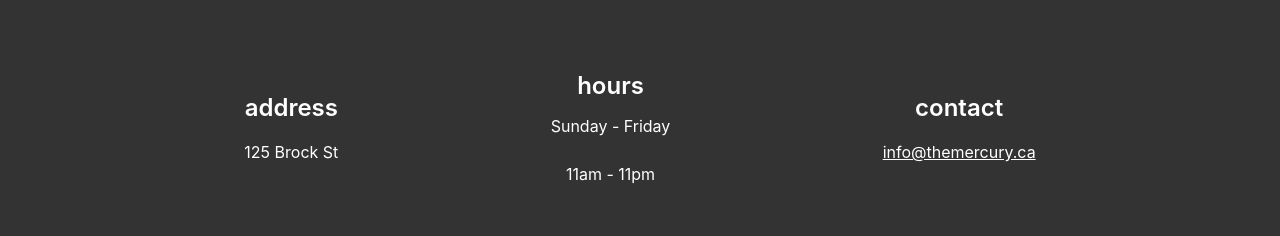
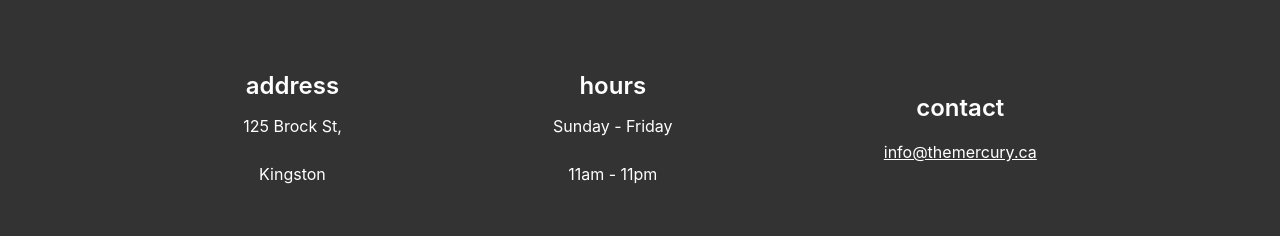
Before and after one commit to Saravanan0805/mercury, a React (Create React App) app: page / in a window 1280 px wide. Shown: the part 710-946 px from the top of the page. Built offline with nearby package versions, Linux system fonts and the light colour scheme.

Commit message:
updated address

```diff
--- a/src/components/landing-page/ContectSection.jsx
+++ b/src/components/landing-page/ContectSection.jsx
@@ -16,8 +16,9 @@ export const ContectSection = () => {
     <div className="bg-[#333333] py-10 sm:py-20 text-white" id="content">
       <div className="flex flex-col sm:flex-row justify-evenly items-center flex-wrap max-w-7xl mx-auto px-4 sm:px-6 lg:px-8">
         <div className="flex flex-col items-center mb-6 sm:mb-0">
-          <h1 className="font-semibold text-lg sm:text-2xl mb-1">address</h1>
-          <label className="my-3">125 Brock St</label>
+          <h1 className="font-semibold text-lg sm:text-2xl mb-0">address</h1>
+          <label className="my-3">125 Brock St,</label>
+          <label className="my-3">Kingston</label>
           {/* <button className="py-2 px-6 bg-[#a76435] my-3 font-medium">
             Directions
           </button> */}
```
